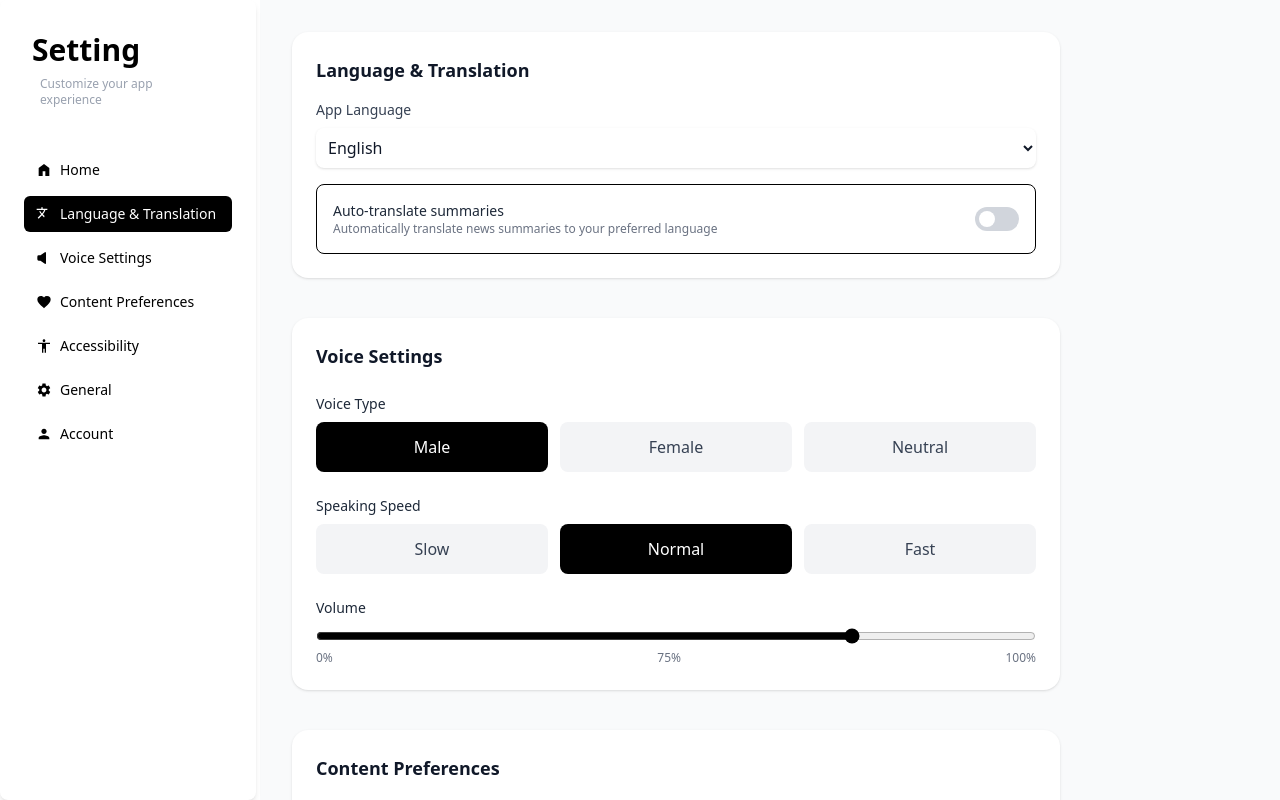
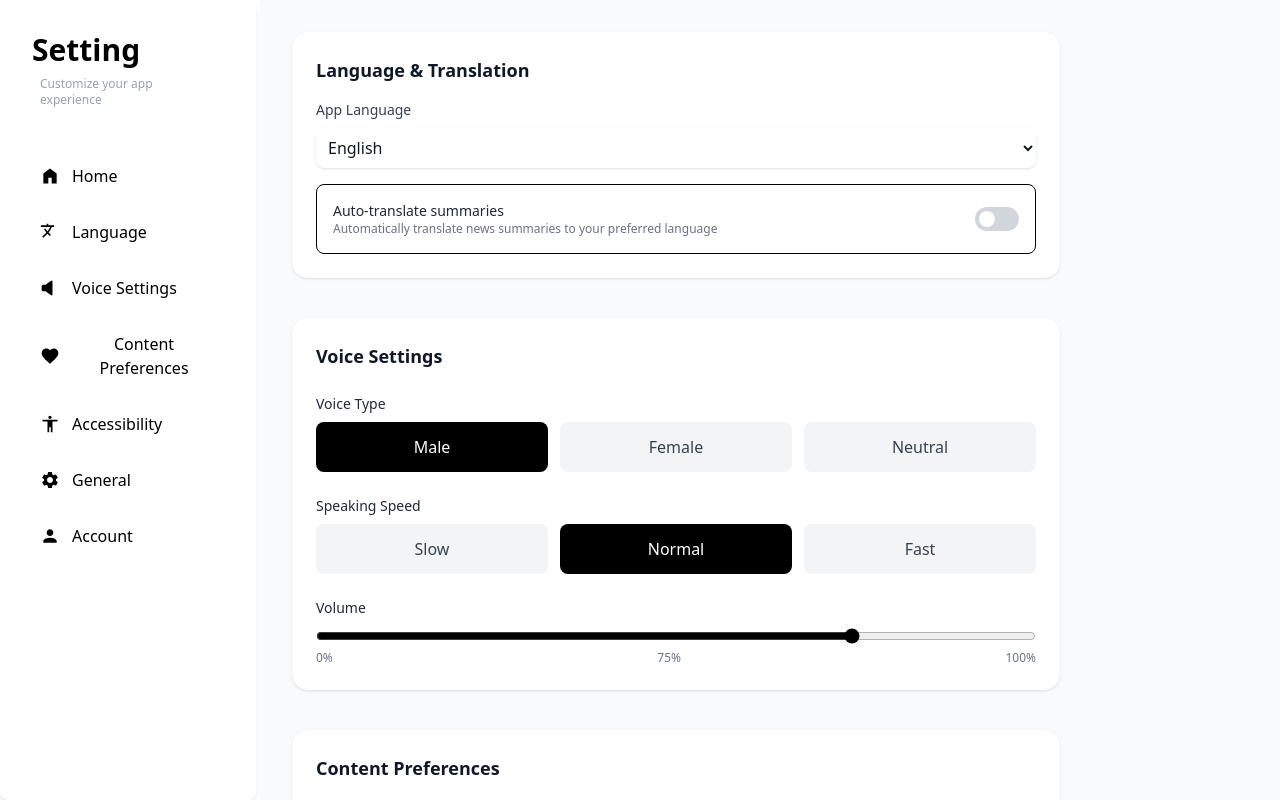
Before and after one commit to nathnaeltamirat/news-brief-frontend, a Next.js app in the folder news_brief/: page /setting in a window 1280 px wide. Shown: the top 800 px of the page. Built offline with nearby package versions, Linux system fonts and the light colour scheme.

Commit message:
updated setting side bar ,build successfully and delete the branch

```diff
--- a/news_brief/src/components/siderbar/setting.tsx
+++ b/news_brief/src/components/siderbar/setting.tsx
@@ -18,7 +18,7 @@ const Sidebar = () => {
   };
   const items = [
     { id: "home", label: "Home" },
-    { id: "language", label: "Language & Translation" },
+    { id: "language", label: "Language" },
     { id: "voice", label: "Voice Settings" },
     { id: "content", label: "Content Preferences" },
     { id: "accessibility", label: "Accessibility" },
@@ -43,13 +43,13 @@ const Sidebar = () => {
             <li key={item.id}>
               <button
                 onClick={() => handleClick(item.id, item.label)}
-            className={`flex items-center w-full px-3 py-2 rounded-md transition-colors text-left text-sm ${
+            className={`flex items-center px-4 py-3 rounded-md transition-colors ${
               activeItem === item.label
-                ? "bg-black text-white"
-                : "text-black hover:bg-gray-100"
+                ? "bg-[#F3F4F6] text-black"
+                : "text-black hover:bg-[#dddfe2]"
             }`}
               >
-                <span className="mr-2 w-4 h-4 flex items-center justify-center">
+                <span className="mr-3 w-5 h-5 flex items-center justify-center">
                   {/* icons based on label */}
                   {item.label === "Home" && (
                     <svg
@@ -62,7 +62,7 @@ const Sidebar = () => {
                       <path d="M4 21V9l8-6l8 6v12h-6v-7h-4v7z" />
                     </svg>
                   )}
-                  {item.label === "Language & Translation" && (
+                  {item.label === "Language" && (
                     <svg
                       xmlns="http://www.w3.org/2000/svg"
                       width="20"
```
